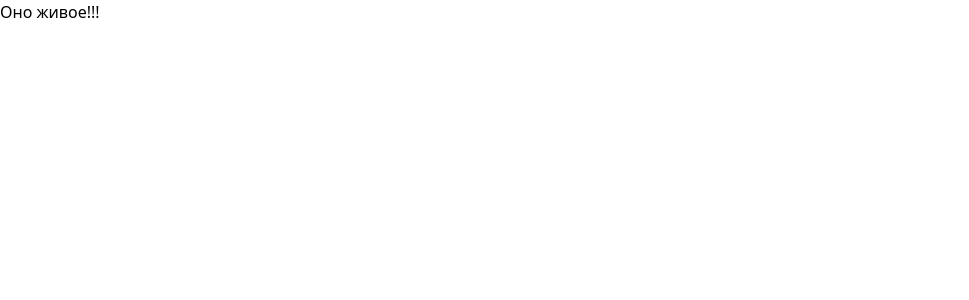
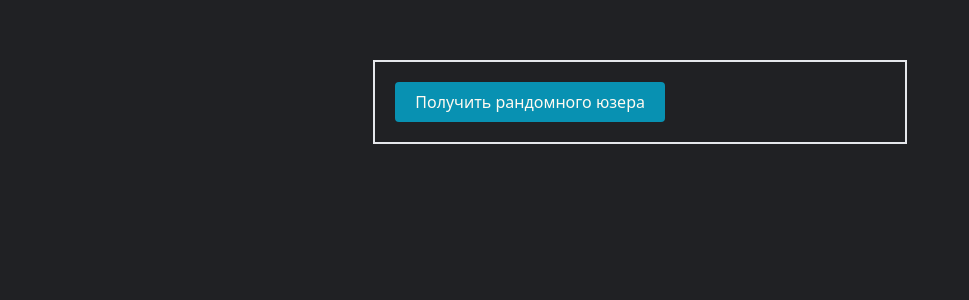
Before and after one commit to drepnikov/web-web-web, a React (Create React App) app in the folder react-app/: page /sandbox in a window 1280 px wide. Before the commit this address led to /. Shown: the top 300 px of the page, without its empty margins (0-969 px from the left). Built offline with nearby package versions, Linux system fonts and the light colour scheme.

Commit message:
Sandbox фича

```diff
--- a/react-app/src/App.tsx
+++ b/react-app/src/App.tsx
@@ -2,18 +2,25 @@ import React from "react";
 import { mobxSampleFeature } from "src/features/mobx-sample/mobx-sample.feature";
 import { Navigate, Route, Routes } from "react-router-dom";
 import { reduxSampleFeature } from "src/features/redux-sample/redux-sample.feature";
+import { sandboxFeature } from "src/features/sandbox/sandbox.feature";
 
 const App: React.FC = () => {
-  const routes = [mobxSampleFeature.router(), reduxSampleFeature.router()];
+  const routes = [
+    mobxSampleFeature.router(),
+    reduxSampleFeature.router(),
+    sandboxFeature.router(),
+  ];
 
   return (
-    <Routes>
-      <Route path={"/"} element={<div>Оно живое!!!</div>} />
+    <main className="min-h-screen bg-lightBlack text-whiteMilk">
+      <Routes>
+        <Route path={"/"} element={<div>Оно живое!!!</div>} />
 
-      {routes}
+        {routes}
 
-      <Route path={"*"} element={<Navigate to={"/"} />} />
-    </Routes>
+        <Route path={"*"} element={<Navigate to={"/"} />} />
+      </Routes>
+    </main>
   );
 };
 
--- /dev/null
+++ b/react-app/src/features/sandbox/components/random-user.component.tsx
@@ -0,0 +1,58 @@
+import * as React from "react";
+import { useState } from "react";
+
+interface RandomUserComponentPropsInterface {}
+
+const RandomUserComponent: React.FC<RandomUserComponentPropsInterface> = () => {
+  const [userData, setUserData] = useState<any>(null);
+  const [savedUsers, setSavedUsers] = useState<any[]>([]);
+
+  const getUserData = () => {
+    fetch("https://randomuser.me/api")
+      .then((res) => {
+        return res.json();
+      })
+      .then((body) => {
+        setUserData(body);
+        setSavedUsers((savedUsers) => savedUsers.concat(body.results[0]));
+      });
+  };
+
+  return (
+    <div className="w-5/12 mx-auto pt-10 pb-10">
+      <div className="border-2 my-5 p-5 ">
+        <button
+          className="px-5 py-2 bg-cyan-600 rounded "
+          onClick={getUserData}
+        >
+          Получить рандомного юзера
+        </button>
+        {userData && (
+          <pre className="h-96 overflow-y-auto overflow-x-hidden mt-5">
+            {JSON.stringify(userData, null, 2)}
+          </pre>
+        )}
+        {savedUsers.length > 0 && (
+          <div className="mt-5 flex flex-wrap">
+            {savedUsers.map((user, i) => {
+              return (
+                <div key={user.login.uuid} className="w-1/5">
+                  <div className="text-center">{user.name.first}</div>
+                  <div>
+                    <img
+                      className="mx-auto"
+                      src={user.picture.large}
+                      alt={`user-${i + 1}`}
+                    />
+                  </div>
+                </div>
+              );
+            })}
+          </div>
+        )}
+      </div>
+    </div>
+  );
+};
+
+export { RandomUserComponent };
--- /dev/null
+++ b/react-app/src/features/sandbox/components/sandbox.component.tsx
@@ -0,0 +1,10 @@
+import * as React from "react";
+import { RandomUserComponent } from "src/features/sandbox/components/random-user.component";
+
+interface SandboxComponentPropsInterface {}
+
+const SandboxComponent: React.FC<SandboxComponentPropsInterface> = () => {
+  return <RandomUserComponent />;
+};
+
+export { SandboxComponent };
--- /dev/null
+++ b/react-app/src/features/sandbox/sandbox.feature.tsx
@@ -0,0 +1,16 @@
+import { FeatureInterface } from "src/shared/types/feature.interface";
+import { Fragment } from "react";
+import { Route } from "react-router-dom";
+import { SandboxComponent } from "src/features/sandbox/components/sandbox.component";
+
+export class SandboxFeature implements FeatureInterface {
+  router() {
+    return (
+      <Fragment key="sandbox">
+        <Route path={"sandbox"} element={<SandboxComponent />} />
+      </Fragment>
+    );
+  }
+}
+
+export const sandboxFeature = new SandboxFeature();
```
